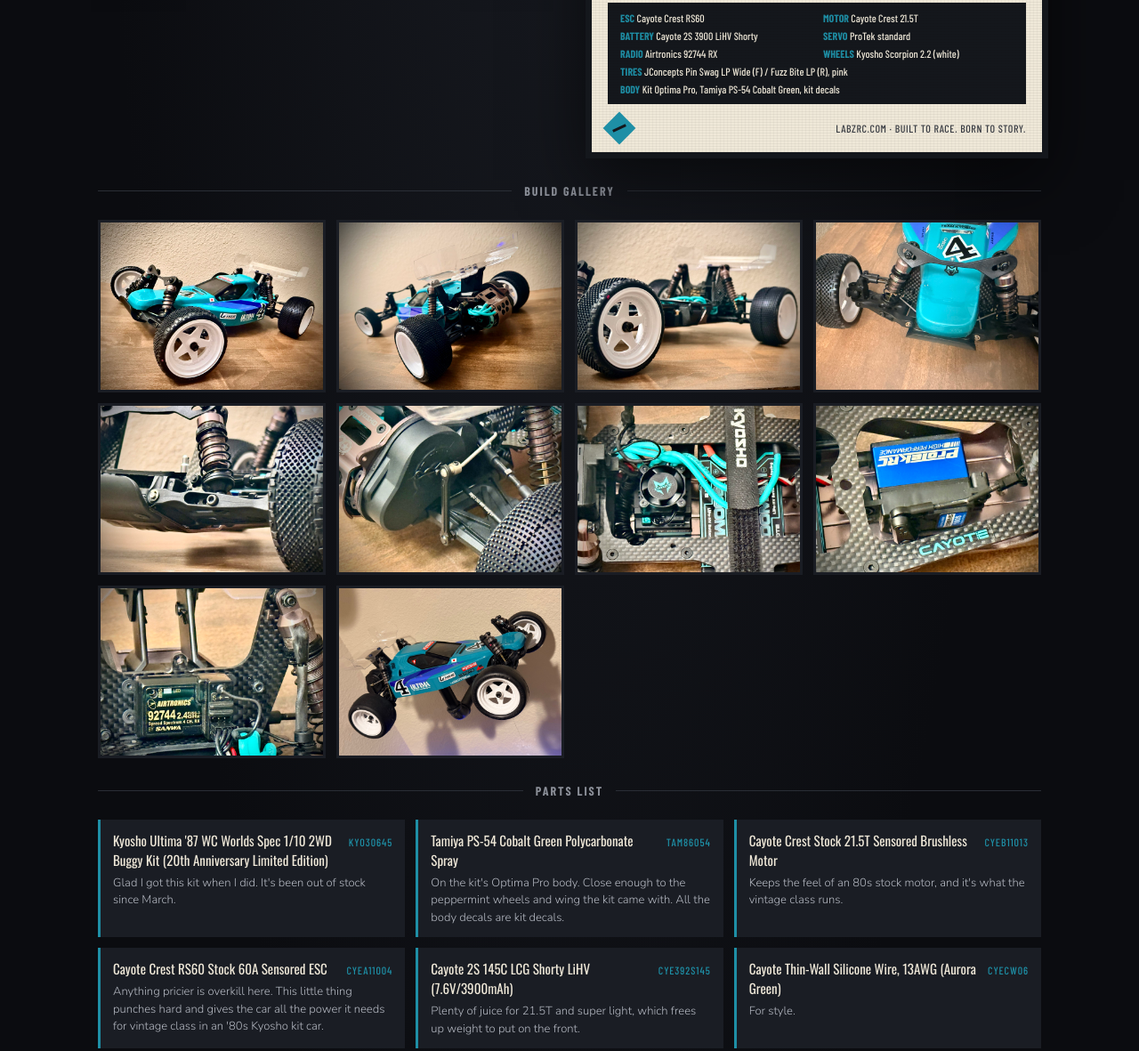
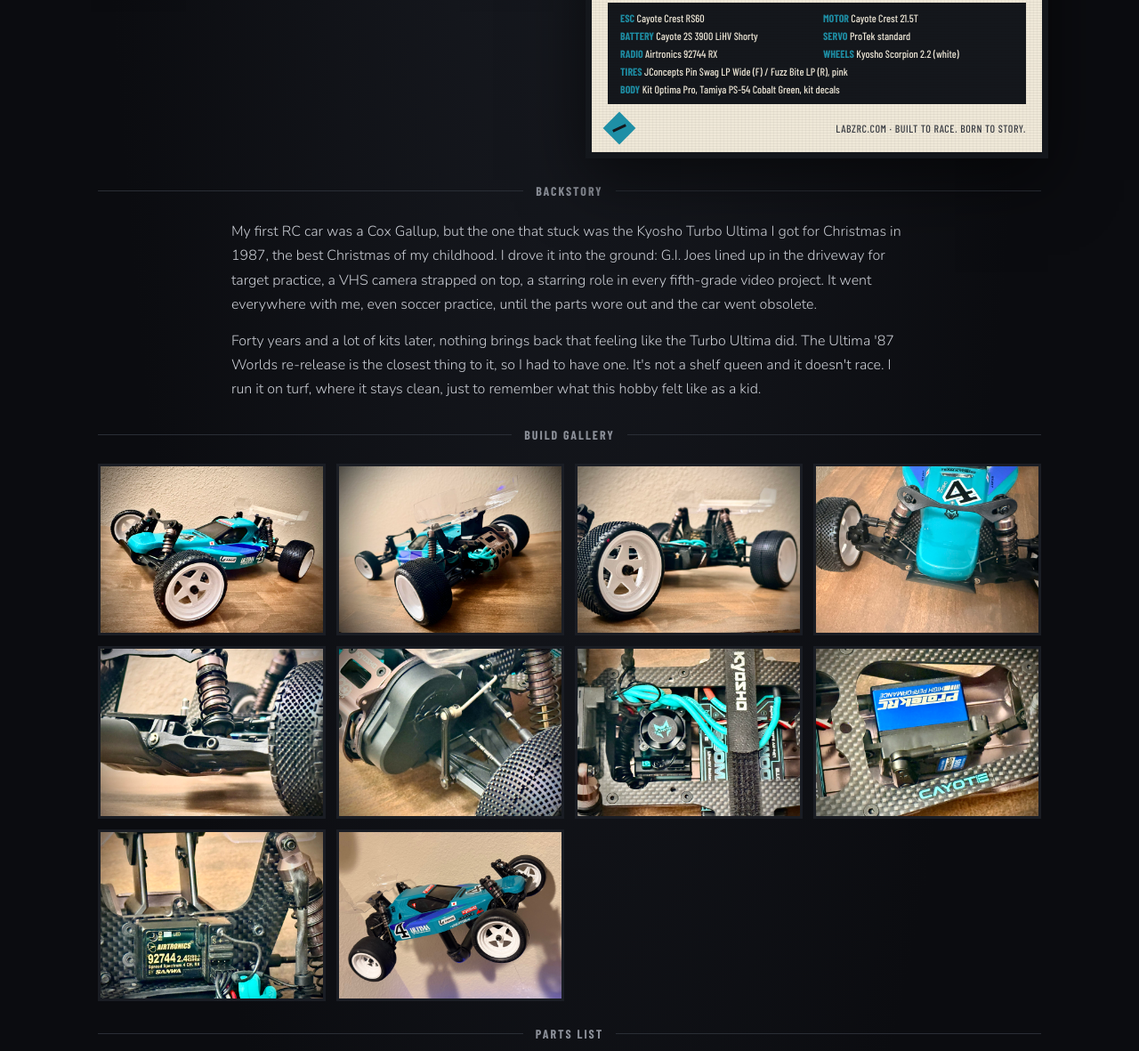
Before and after one commit to mhcrabtree/labzrc.com, a plain HTML site: page build-files/ultima-worlds/index.html in a window 1280 px wide. Shown: the part 961-2142 px from the top of the page at 89% size. Drawn offline with Linux system fonts and the light colour scheme.

Commit message:
Ultima Worlds: add the backstory
New optional `backstory` field renders a Backstory section below the box
art. Ultima Worlds gets the Turbo Ultima Christmas '87 story. Bumps the
CSS/JS version so the template change shows up right away.

Co-Authored-By: Claude Opus 5.5 <noreply@anthropic.com>

```diff
--- a/build-files/build-files.css
+++ b/build-files/build-files.css
@@ -784,6 +784,20 @@ a:hover { color: #ffd23f; }
   color: #b5b9c2;
 }
 
+.lz-backstory {
+  max-width: 760px;
+  margin: 0 auto;
+  display: grid;
+  gap: 14px;
+}
+
+.lz-backstory p {
+  font-family: 'Nunito', sans-serif;
+  font-size: 16px;
+  line-height: 1.7;
+  color: #c9ccd3;
+}
+
 .lz-notes {
   list-style: none;
   display: grid;
--- a/build-files/build-files.js
+++ b/build-files/build-files.js
@@ -34,6 +34,7 @@
           renderFrontPanel() +
           renderBackPanel() +
         '</div>' +
+        renderBackstorySection() +
         renderGallerySection() +
         renderPartsSection() +
         renderNotesSection() +
@@ -311,6 +312,24 @@
     );
   }
 
+  // backstory: ["paragraph", "paragraph"] — the builder's own history with the car.
+  function renderBackstorySection() {
+    var paras = B.backstory;
+    if (!paras || !paras.length) return '';
+
+    var body = '';
+    for (var i = 0; i < paras.length; i++) {
+      body += '<p>' + esc(paras[i]) + '</p>';
+    }
+
+    return (
+      '<div class="lz-section">' +
+        sectionHeader('Backstory') +
+        '<div class="lz-backstory">' + body + '</div>' +
+      '</div>'
+    );
+  }
+
   // setupNotes: ["...", "..."] — what was changed and why.
   function renderNotesSection() {
     var notes = B.setupNotes;
--- a/build-files/ultima-worlds/index.html
+++ b/build-files/ultima-worlds/index.html
@@ -5,7 +5,7 @@
   <meta name="viewport" content="width=device-width, initial-scale=1">
   <title>Ultima Worlds — LABZ RC Build File</title>
   <link rel="stylesheet" href="/fonts/fonts.css">
-  <link rel="stylesheet" href="../build-files.css?v=20261104">
+  <link rel="stylesheet" href="../build-files.css?v=20261104b">
 </head>
 <body>
 <div id="lz-root"></div>
@@ -24,6 +24,11 @@ var BUILD = {
   functionLabel: "OFF-ROAD INTERCEPTOR",
   tagline: "Some cars are built to win. I was built to remember.",
   story: "Drawn from the '87 World Championship blueprint and rebuilt for the vintage class, this Ultima was never meant for dirt. Its hunting ground is turf. A Cayote Crest 21.5T heart and RS60 pulse keep it true to the era, but on turf it wants to rear up and run, so it rides low, wide, and nose-down on pink pins. It doesn't chase trophies — it chases the feeling of a perfect corner, and comes out of every one like something that was always meant to run wild.",
+
+  backstory: [
+    "My first RC car was a Cox Gallup, but the one that stuck was the Kyosho Turbo Ultima I got for Christmas in 1987, the best Christmas of my childhood. I drove it into the ground: G.I. Joes lined up in the driveway for target practice, a VHS camera strapped on top, a starring role in every fifth-grade video project. It went everywhere with me, even soccer practice, until the parts wore out and the car went obsolete.",
+    "Forty years and a lot of kits later, nothing brings back that feeling like the Turbo Ultima did. The Ultima '87 Worlds re-release is the closest thing to it, so I had to have one. It's not a shelf queen and it doesn't race. I run it on turf, where it stays clean, just to remember what this hobby felt like as a kid."
+  ],
 
   stats: [
     { label: "Top Speed", value: 7 },
@@ -111,6 +116,6 @@ var BUILD = {
   videos: []   // add { title: "...", youtubeId: "..." } when the build video is up
 };
 </script>
-<script src="../build-files.js?v=20261104"></script>
+<script src="../build-files.js?v=20261104b"></script>
 </body>
 </html>
```
Also changed, not shown: build-files/index.html (+1 -1 lines), build-files/rc10t7/index.html (+2 -2 lines).
